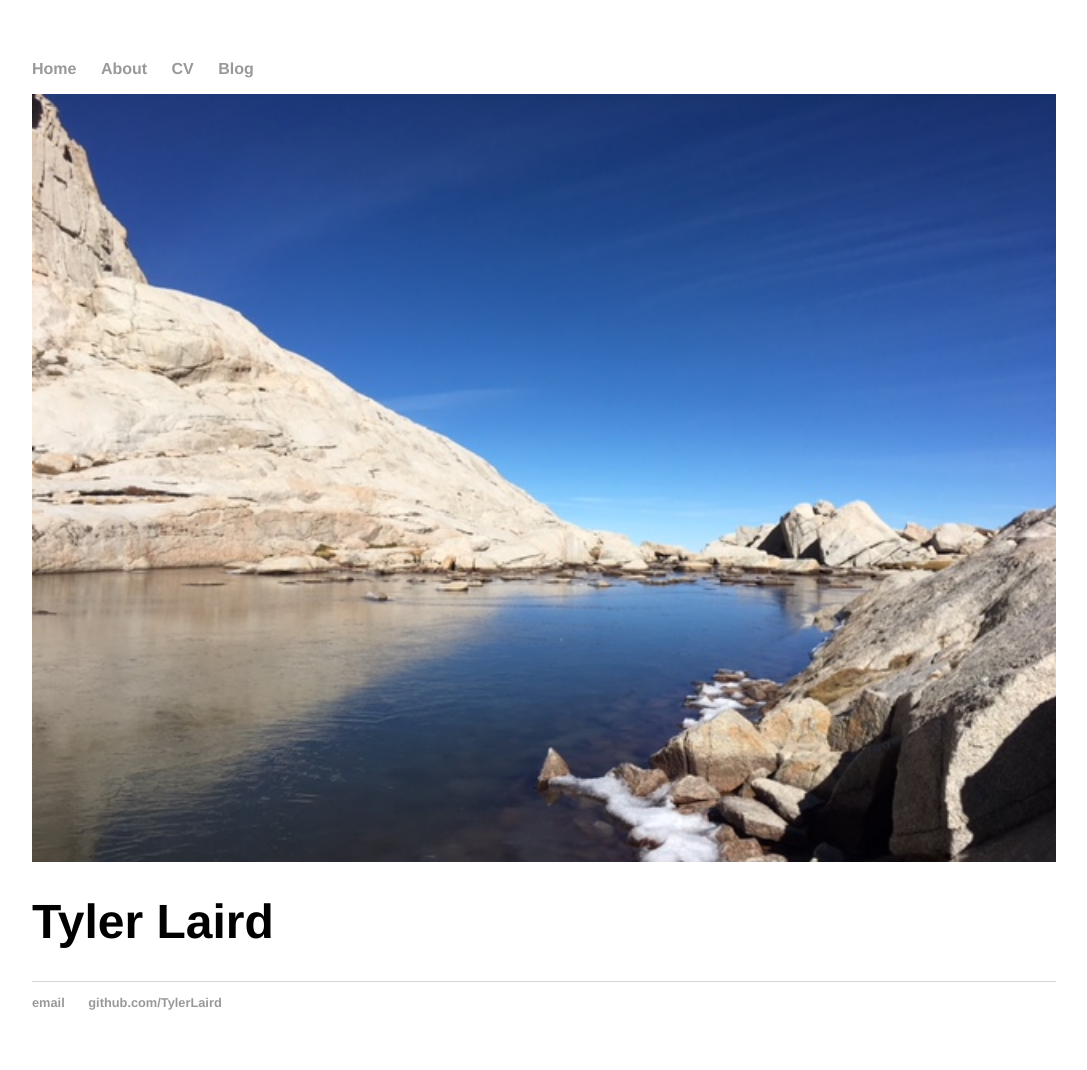
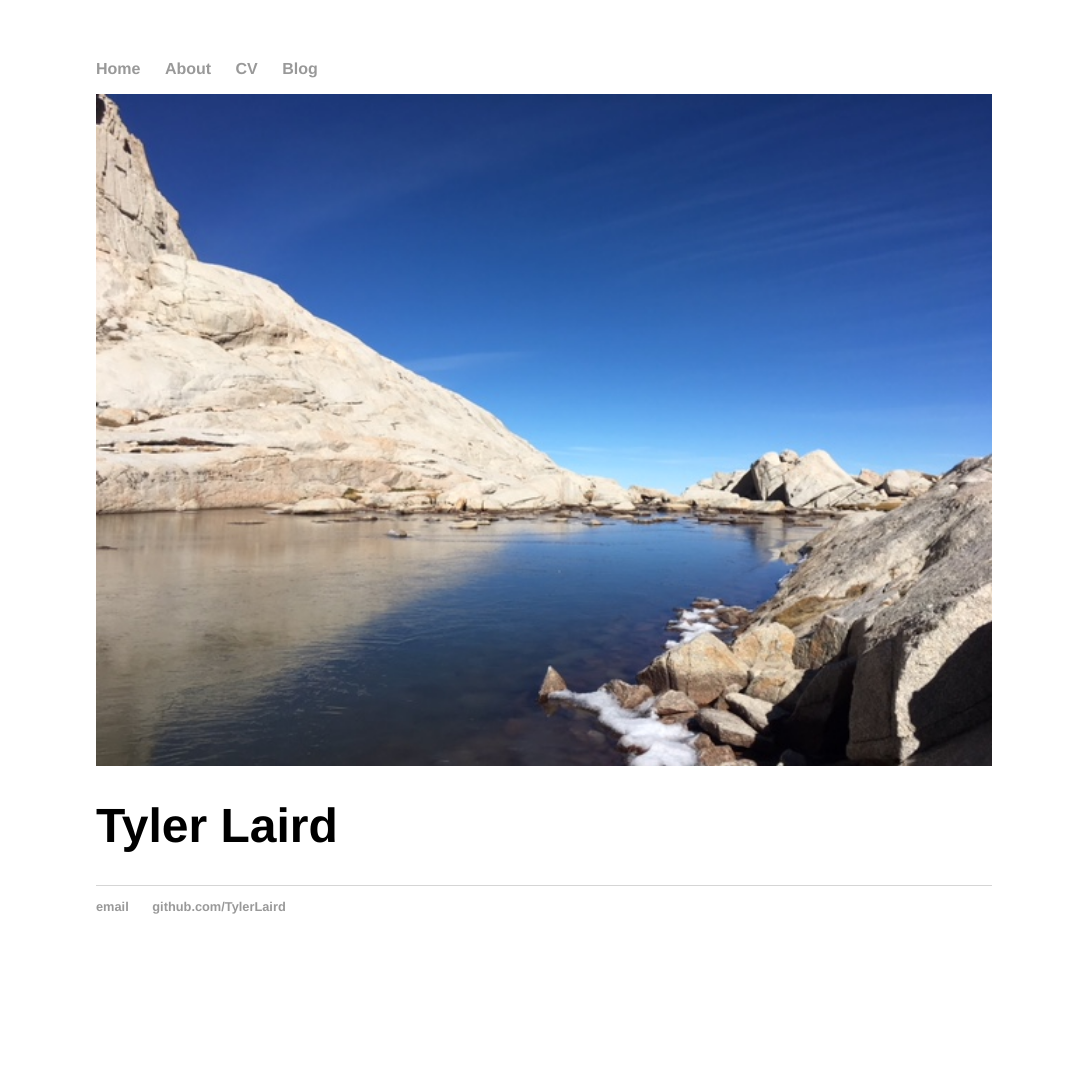
Before and after one commit to TylerLaird/TylerLaird.github.io, a Jekyll site: the page built from index.html, in a window 1280 px wide. Shown: the whole page, without its empty margins (96-1183 px from the left). Built offline with Jekyll 4.4.1, drawn with Linux system fonts in a browser that asks for light colours; after the commit the page ends 974 px from its top, so only the background shows below that.

Commit message:
Update main.css

```diff
--- a/css/main.css
+++ b/css/main.css
@@ -1,6 +1,6 @@
 body {
     margin: 60px auto;
-    width: 80%;
+    width: 70%;
 }
 nav ul, footer ul {
     font-family:'Helvetica', 'Arial', 'Sans-Serif';
```
